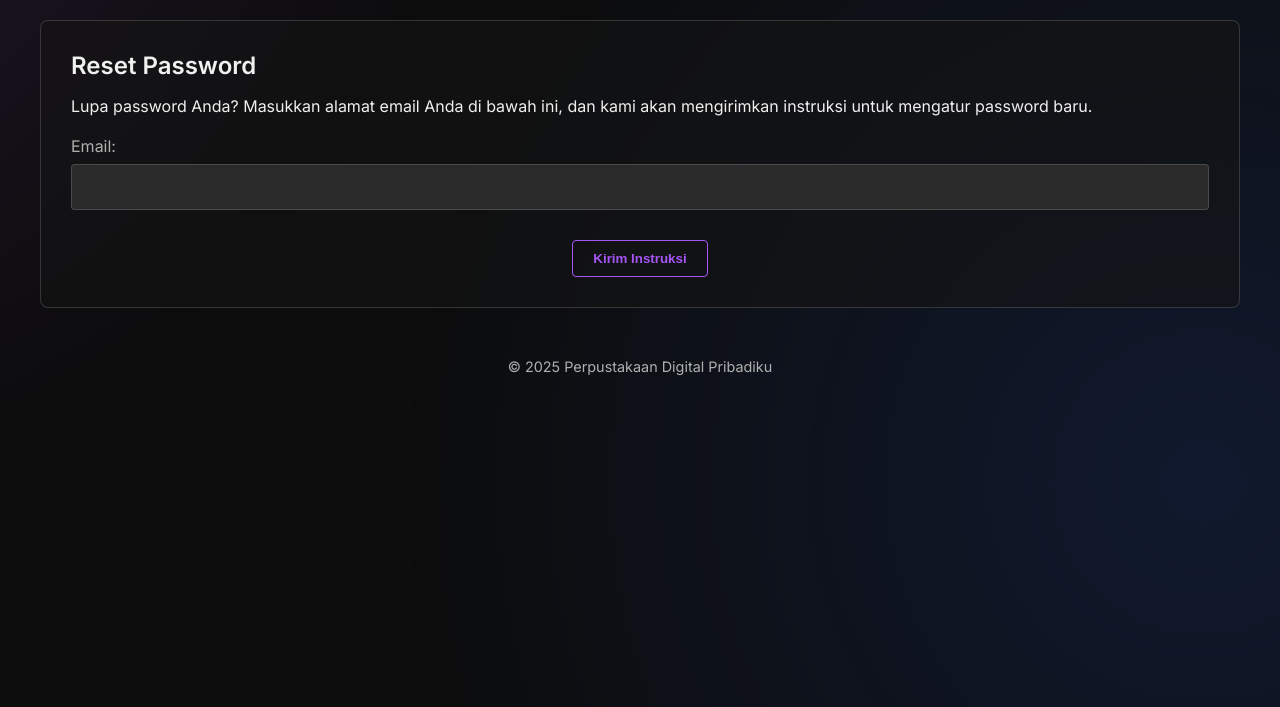
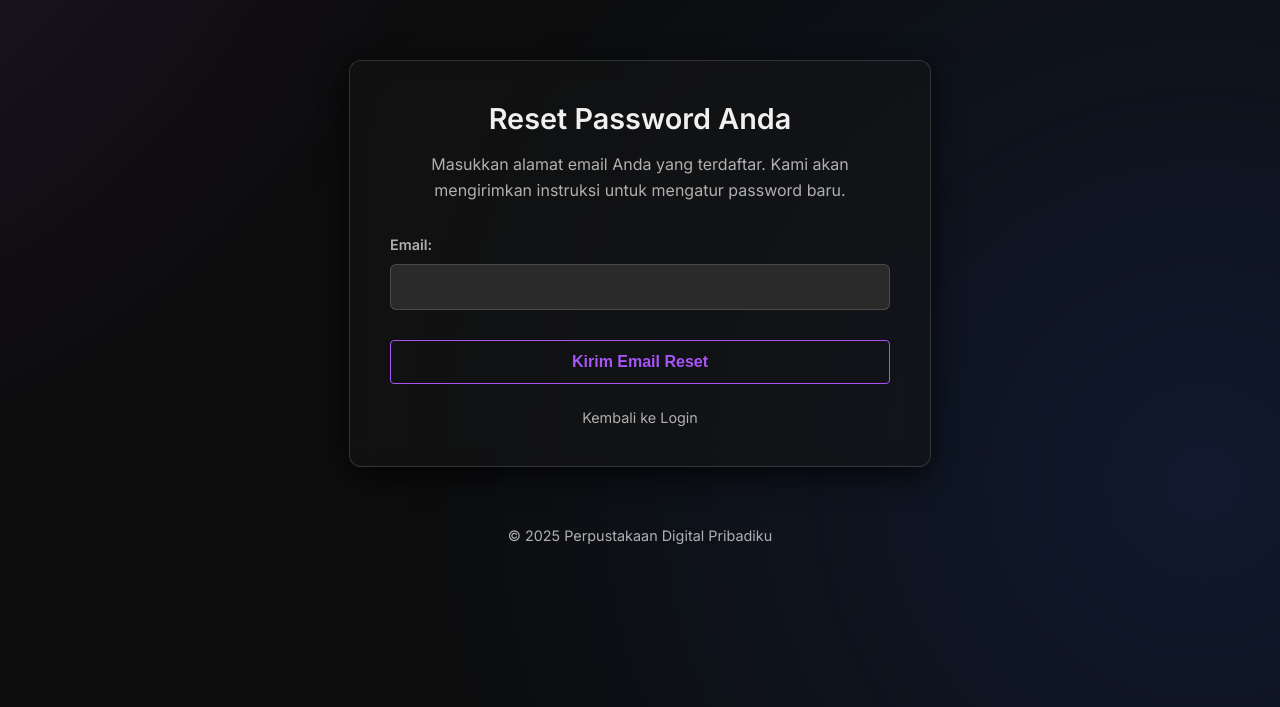
Before and after one commit to Kemalhafizh/Perpustakaan-Digital-Pribadiku, a Django app: page /reset-password/ in a window 1280 px wide. Shown: the part 110-817 px from the top of the page. Run offline with Django 5.2, Linux system fonts and the light colour scheme.

Commit message:
feat: Enhance password reset functionality with improved styling and user messages

```diff
--- a/myproject/myapp/static/myapp/css/style.css
+++ b/myproject/myapp/static/myapp/css/style.css
@@ -586,3 +586,108 @@ footer { text-align: center; margin-top: 50px; font-size: 0.9em; color: var(--su
     border-color: var(--accent-glow);
     cursor: default;
 }
+
+/* 18. Styling Halaman Reset Password & Pesan Konfirmasi */
+
+/* Container utama untuk form login, register, dan reset password */
+.form-container, .message-box {
+    max-width: 500px;
+    margin: 60px auto;
+    background-color: var(--card-bg);
+    border: 1px solid var(--border-color);
+    padding: 40px;
+    border-radius: 12px;
+    text-align: center;
+    backdrop-filter: blur(12px);
+    -webkit-backdrop-filter: blur(12px);
+    box-shadow: 0 8px 30px var(--shadow-color);
+    animation: fadeIn 0.5s ease-out forwards;
+}
+
+.form-container h2, .message-box h2 {
+    margin-top: 0;
+    margin-bottom: 15px;
+    font-size: 1.8em;
+    color: var(--text-color);
+    font-weight: 600;
+}
+
+.form-container p, .message-box p {
+    color: var(--subtle-text);
+    margin-bottom: 30px;
+    line-height: 1.6;
+}
+
+/* Styling untuk field form di halaman reset */
+.form-container form p {
+    text-align: left;
+    display: flex;
+    flex-direction: column;
+}
+
+.form-container form label {
+    margin-bottom: 8px;
+    font-size: 0.9em;
+    font-weight: 600;
+}
+
+.form-container form input {
+    width: 100%;
+    padding: 12px;
+    background-color: #2a2a2a;
+    border: 1px solid var(--border-color);
+    border-radius: 6px;
+    color: var(--text-color);
+    font-family: 'Inter', sans-serif;
+    font-size: 1em;
+    box-sizing: border-box;
+}
+
+.form-container form input:focus {
+    outline: none;
+    border-color: var(--accent-glow);
+    box-shadow: 0 0 10px rgba(168, 85, 247, 0.3);
+}
+
+/* Styling untuk pesan error dari Django */
+.form-container .errorlist {
+    list-style-type: none;
+    padding: 10px;
+    margin: -15px 0 15px 0;
+    background-color: rgba(244, 114, 182, 0.1);
+    border: 1px solid var(--delete-glow);
+    border-radius: 6px;
+    color: var(--delete-glow);
+    font-size: 0.9em;
+    text-align: left;
+}
+
+/* Styling untuk link di bawah form */
+.form-links {
+    margin-top: 25px;
+    font-size: 0.9em;
+}
+
+.form-links a {
+    color: var(--subtle-text);
+    text-decoration: none;
+    transition: color 0.3s ease;
+}
+
+.form-links a:hover {
+    color: var(--accent-glow);
+    text-decoration: underline;
+}
+
+/* Mengatur agar tombol submit di form reset memenuhi lebar container */
+.form-container button[type="submit"] {
+    width: 100%;
+    padding: 12px 20px;
+    font-size: 1em;
+}
+
+/* Penyesuaian untuk pesan error di halaman konfirmasi */
+.message-box .error-message {
+    color: var(--delete-glow);
+    font-weight: 600;
+}
--- a/myproject/myapp/templates/myapp/password_reset_form.html
+++ b/myproject/myapp/templates/myapp/password_reset_form.html
@@ -1,14 +1,16 @@
 {% extends 'myapp/base.html' %}
+
 {% block content %}
-<div class="book-form">
-    <h2>Reset Password</h2>
-    <p>Lupa password Anda? Masukkan alamat email Anda di bawah ini, dan kami akan mengirimkan instruksi untuk mengatur password baru.</p>
-    <form method="POST">
+<div class="form-container">
+    <h2>Reset Password Anda</h2>
+    <p>Masukkan alamat email Anda yang terdaftar. Kami akan mengirimkan instruksi untuk mengatur password baru.</p>
+    <form method="post">
         {% csrf_token %}
         {{ form.as_p }}
-        <div class="form-actions">
-            <button type="submit" class="submit-btn">Kirim Instruksi</button>
-        </div>
+        <button type="submit" class="add-book-btn">Kirim Email Reset</button>
     </form>
+    <div class="form-links">
+        <a href="{% url 'login' %}">Kembali ke Login</a>
+    </div>
 </div>
-{% endblock %}
+{% endblock content %}
```
Also changed, not shown: myproject/myapp/templates/myapp/password_reset_complete.html (+5 -6 lines), myproject/myapp/templates/myapp/password_reset_confirm.html (+9 -9 lines), myproject/myapp/templates/myapp/password_reset_done.html (+5 -3 lines), myproject/myapp/templates/myapp/password_reset_email.html (+3 -6 lines).
